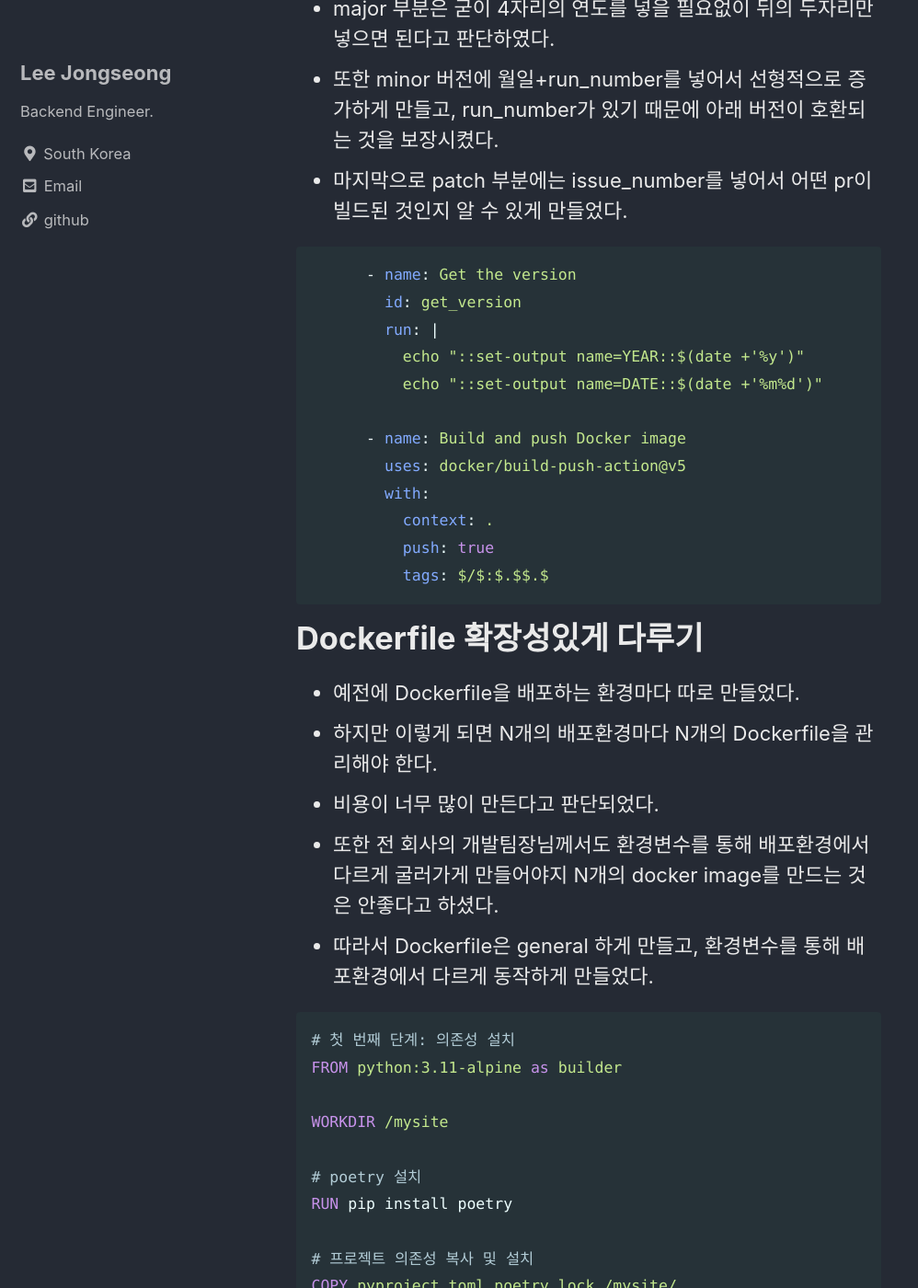
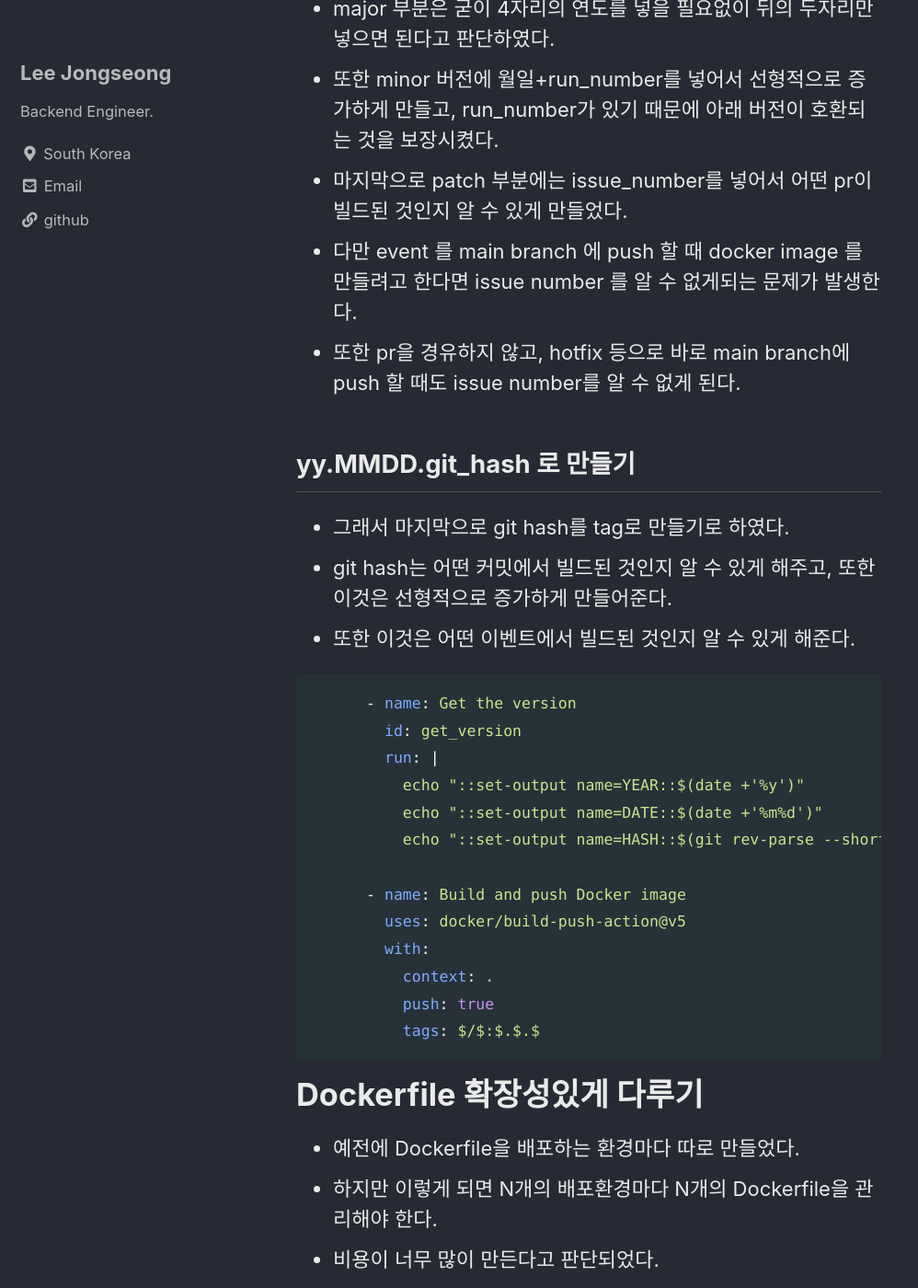
Before and after one commit to jongseong-dev/today-learn, a Jekyll site: the page built from study/_posts/2024/04/2024-04-24-20240424-TL.md, in a window 1280 px wide and 1400 px high, scrolled down 1747 px. Shown: the whole window at 92% size, without its empty margins (0-998 px from the left). Built offline with Jekyll 4.4.1, drawn with Linux system fonts in a browser that asks for light colours; cached includes are drawn as plain includes.

Commit message:
feat: 0424 github actions ci 구축하기 내용 수정

````diff
--- a/study/_posts/2024/04/2024-04-24-20240424-TL.md
+++ b/study/_posts/2024/04/2024-04-24-20240424-TL.md
@@ -42,6 +42,14 @@
 - major 부분은 굳이 4자리의 연도를 넣을 필요없이 뒤의 두자리만 넣으면 된다고 판단하였다.
 - 또한 minor 버전에 월일+run_number를 넣어서 선형적으로 증가하게 만들고, run_number가 있기 때문에 아래 버전이 호환되는 것을 보장시켰다.
 - 마지막으로 patch 부분에는 issue_number를 넣어서 어떤 pr이 빌드된 것인지 알 수 있게 만들었다.
+- 다만 event 를 main branch 에 push 할 때 docker image 를 만들려고 한다면 issue number 를 알 수 없게되는 문제가 발생한다.
+- 또한 pr을 경유하지 않고, hotfix 등으로 바로 main branch에 push 할 때도 issue number를 알 수 없게 된다.
+
+## yy.MMDD.git_hash 로 만들기
+
+- 그래서 마지막으로 git hash를 tag로 만들기로 하였다.
+- git hash는 어떤 커밋에서 빌드된 것인지 알 수 있게 해주고, 또한 이것은 선형적으로 증가하게 만들어준다.
+- 또한 이것은 어떤 이벤트에서 빌드된 것인지 알 수 있게 해준다.
 
 ```yaml
       - name: Get the version
@@ -49,13 +57,14 @@
         run: |
           echo "::set-output name=YEAR::$(date +'%y')"
           echo "::set-output name=DATE::$(date +'%m%d')"
+          echo "::set-output name=HASH::$(git rev-parse --short=4 HEAD)"
 
       - name: Build and push Docker image
         uses: docker/build-push-action@v5
         with:
           context: .
           push: true
-          tags: ${{ secrets.DOCKERHUB_USERNAME }}/${{ vars.DOCKER_IMAGE_NAME }}:${{ steps.get_version.outputs.YEAR }}.${{ steps.get_version.outputs.DATE }}${{ github.run_number  }}.${{ github.event.number  }}
+          tags: ${{ secrets.DOCKERHUB_USERNAME }}/${{ vars.DOCKER_IMAGE_NAME }}:${{ steps.get_version.outputs.YEAR }}.${{ steps.get_version.outputs.DATE }}.${{ steps.get_version.outputs.HASH  }}
 ```
 
 # Dockerfile 확장성있게 다루기
````
